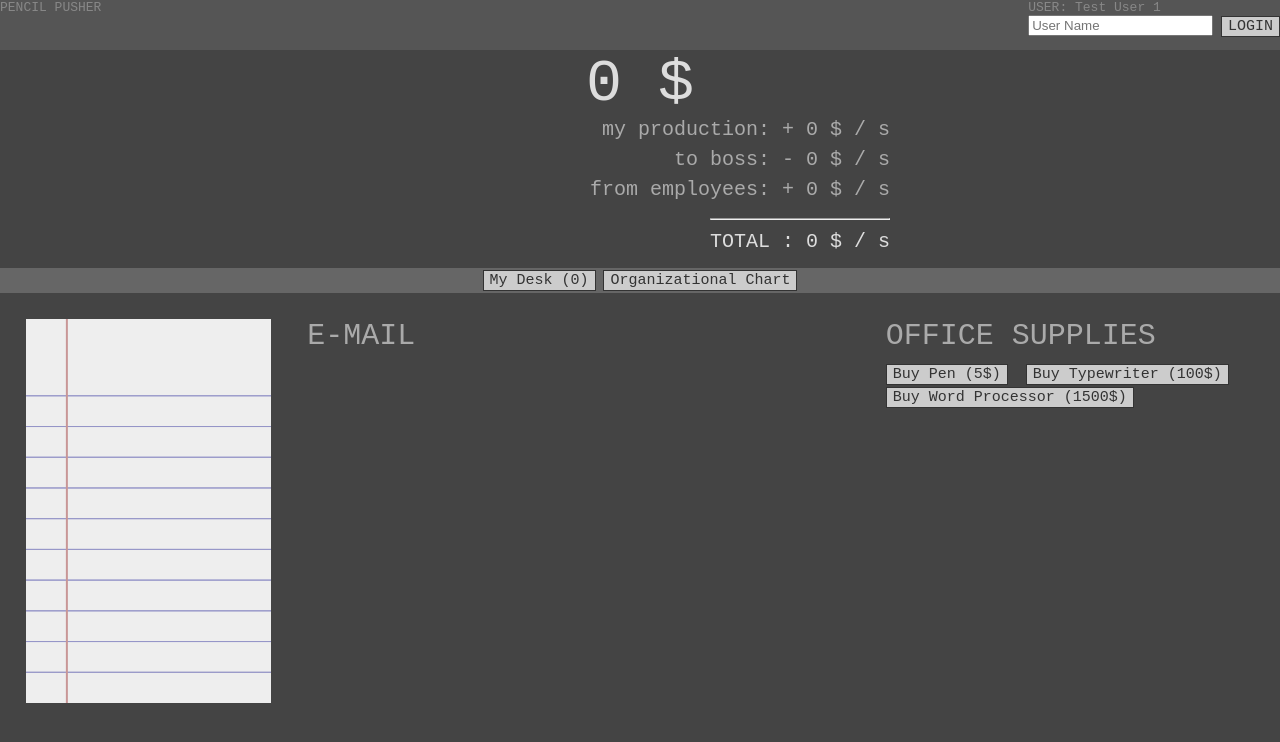
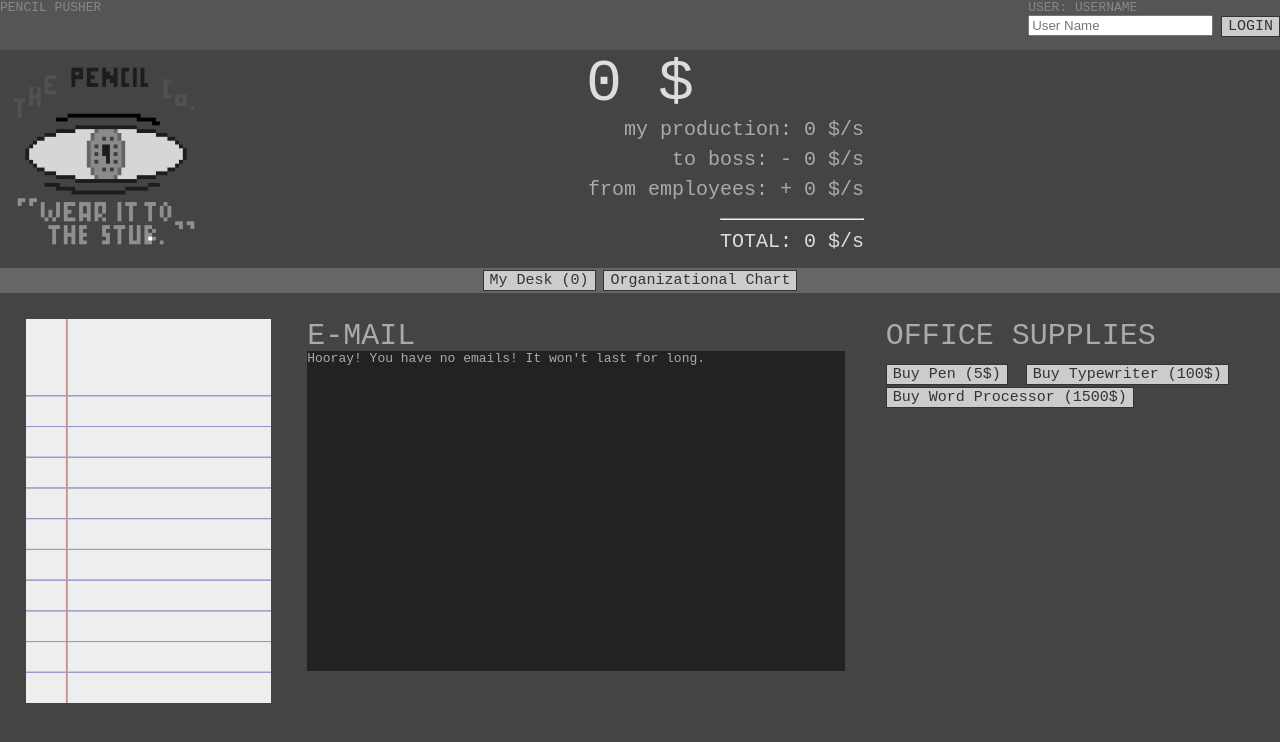
Before and after one commit to ajkolenc/PencilPusherPrototype, a plain HTML site: page index.html in a window 1280 px wide. Drawn offline with Linux system fonts and the light colour scheme; no server answers.

Commit message:
log on / log off calls added
also, testing out graphics stuff

```diff
--- a/index.html
+++ b/index.html
@@ -31,11 +31,13 @@
 			</div>
 		</div>
 
+			<img src="Images/pencilCoLogoTest.png" style="width: 15%; position: absolute; margin-left: 10px; margin-top:10px;"/>
 		<center>
+
 			<div id="money">
 				0 moneyz
 			</div>
-			<div style="height: 150px; width: 500px;">
+			<div id="productionRateDisplay">
 				<div id="moneyRate">
 					0 moneyz / second
 				</div>
@@ -74,6 +76,7 @@
 					E-MAIL
 				</div>
 				<div id="emailMenu2">
+					Hooray! You have no emails! It won't last for long.
 				</div>
 				<div id="shop">
 					OFFICE SUPPLIES
--- a/pencilpusher.css
+++ b/pencilpusher.css
@@ -15,6 +15,11 @@ body {
 #accountInfo {
 	float: right;
 }
+#productionRateDisplay {
+	height: 150px;
+	width: 35%;
+	overflow: hidden;
+}
 #menuBar {
 	background: #666;
 	width: 100%;
@@ -27,10 +32,12 @@ body {
 }
 #emailMenu2 {
 	width: 42%;
-	background: #0f0;
+	background: #222;
 	margin-left: 22%;
 	margin-top: 32px;
 	position: absolute;
+	height: 40%;
+	overflow: scroll;
 }
 #emailTitle {
 	margin-left: 22%;
--- a/pencilpusher.js
+++ b/pencilpusher.js
@@ -9,7 +9,7 @@ var employeeLevelDepth = 0;
 var moneyRateForBoss = 0;
 var moneyRateFromEmployees = 0;
 
-var timeUntilEmailIsOld = 5; //seconds
+var timeUntilEmailIsOld = 10; //seconds
 
 //ajax server communication
 var username = "Test User 1";
@@ -19,7 +19,7 @@ var hasNewNotification = false;
 
 //text
 var moneyUnit = "$";
-var unitPerSecond = moneyUnit + " / s";
+var unitPerSecond = moneyUnit + "/s";
 var quoteChar = '"';
 var quoteChar_Single = "'";
 var myName = "ME";
@@ -42,6 +42,21 @@ var employeeList = [];
 var notificationList = [];
 
 //EVENTS
+window.onbeforeunload = function (e) { //EXIT WINDOW
+	//log off
+	$.ajax({
+		url: 'http://pencilpusher.gamestudio.gatech.edu/gameLogic.php',
+		type: 'post',
+		data: {'UpdateType' : 'Offline', 'Username' : username},
+		success: function(msg) {
+			console.log("log off successful");
+		},
+		error: function() {
+			console.log("log off failed");
+		}
+	});
+};
+
 ArlGame.events.resize = function() {
 	//number of pixels inside the canvas should match the number of pixels it takes up on the screen
 	ArlGame.gameCanvas.width = ArlGame.gameCanvas.scrollWidth;
@@ -94,13 +109,13 @@ ArlGame.events.mainLoop = function() {
 	document.getElementById("money").innerHTML = curMoney + " " + moneyUnit;
 	document.title = curMoney;
 
-	document.getElementById("moneyRate").innerHTML = "my production: + " + moneyRate + " " + unitPerSecond;
+	document.getElementById("moneyRate").innerHTML = "my production: " + moneyRate + " " + unitPerSecond;
 
 	document.getElementById("moneyRateForBoss").innerHTML = "to boss: - " + moneyRateForBoss + " " + unitPerSecond;
 	document.getElementById("moneyRateFromEmployees").innerHTML = "from employees: + " + moneyRateFromEmployees + " " + unitPerSecond;
 
 	var totalMoneyRate = moneyRate - moneyRateForBoss + moneyRateFromEmployees;
-	document.getElementById("moneyRateTotal").innerHTML = "<hr/>" + "TOTAL : " + totalMoneyRate + " " + unitPerSecond;
+	document.getElementById("moneyRateTotal").innerHTML = "<hr/>" + "TOTAL: " + totalMoneyRate + " " + unitPerSecond;
 
 	if (moneyTimer.isDone()) {
 		money += realMoneyRate;
@@ -250,10 +265,45 @@ var switchMenu = function(index) {
 }
 
 var switchUser = function(newUsername) {
+	//log off
+	$.ajax({
+		url: 'http://pencilpusher.gamestudio.gatech.edu/gameLogic.php',
+		type: 'post',
+		data: {'UpdateType' : 'Offline', 'Username' : username},
+		success: function(msg) {
+			console.log("log off successful");
+		},
+		error: function() {
+			console.log("log off failed");
+		}
+	});
+
+	//log on
+	$.ajax({
+		url: 'http://pencilpusher.gamestudio.gatech.edu/gameLogic.php',
+		type: 'post',
+		data: {'UpdateType' : 'Online', 'Username' : newUsername},
+		success: function(msg) {
+			console.log("log on successful");
+			username = newUsername;
+			gameInfo = new GameInfo(username);
+			document.getElementById("usernameOutput").innerHTML = "USER: " + username;
+
+			defaultUpdate(msg);
+		},
+		error: function() {
+			console.log("log on failed");
+		}
+	});
+
+
+	/*
 	username = newUsername;
 	gameInfo = new GameInfo(username);
 	document.getElementById("usernameOutput").innerHTML = "USER: " + username;
+	*/
 
+	/*
 	$.ajax({
 		url: 'http://pencilpusher.gamestudio.gatech.edu/gameLogic.php',
 		type: 'post',
@@ -263,6 +313,7 @@ var switchUser = function(newUsername) {
 			console.log("nope nope nope");
 		}
 	});
+	*/
 }
 
 var newEmployeeLevel = function(level, bossName, color) {
```
Also changed, not shown: Images/pencilCoLogoTest.png (added).
